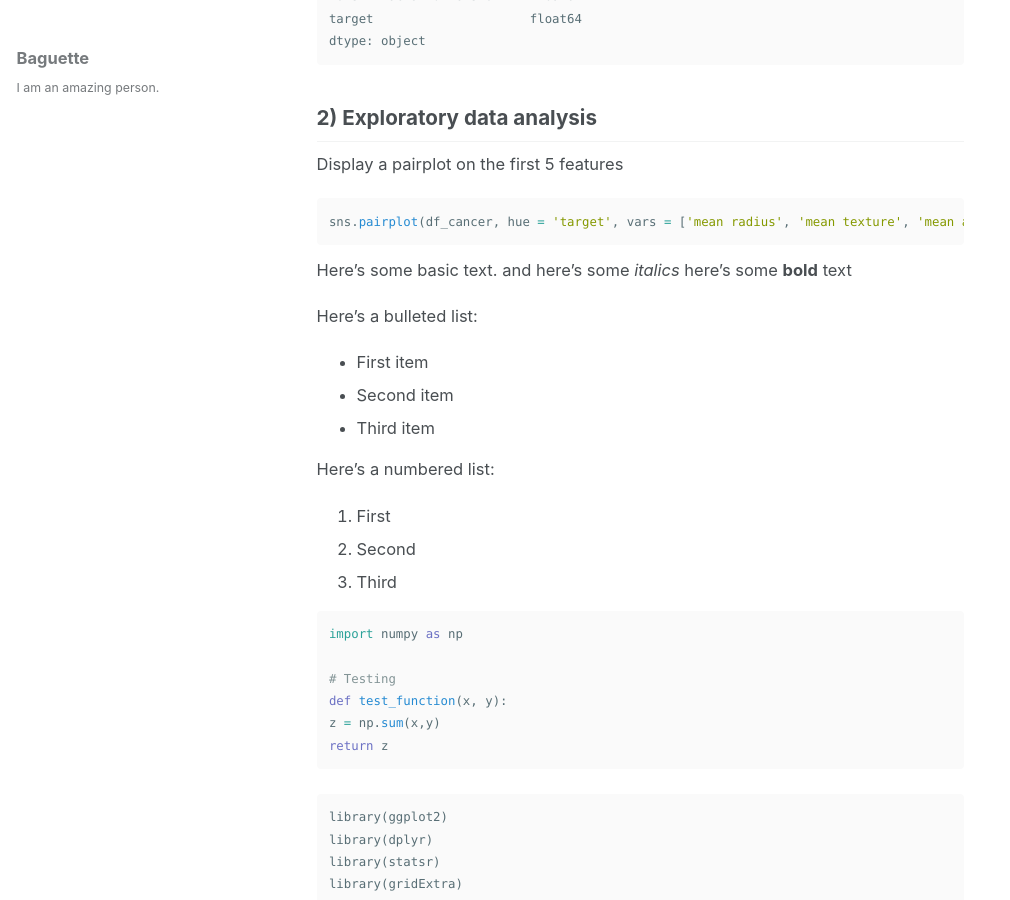
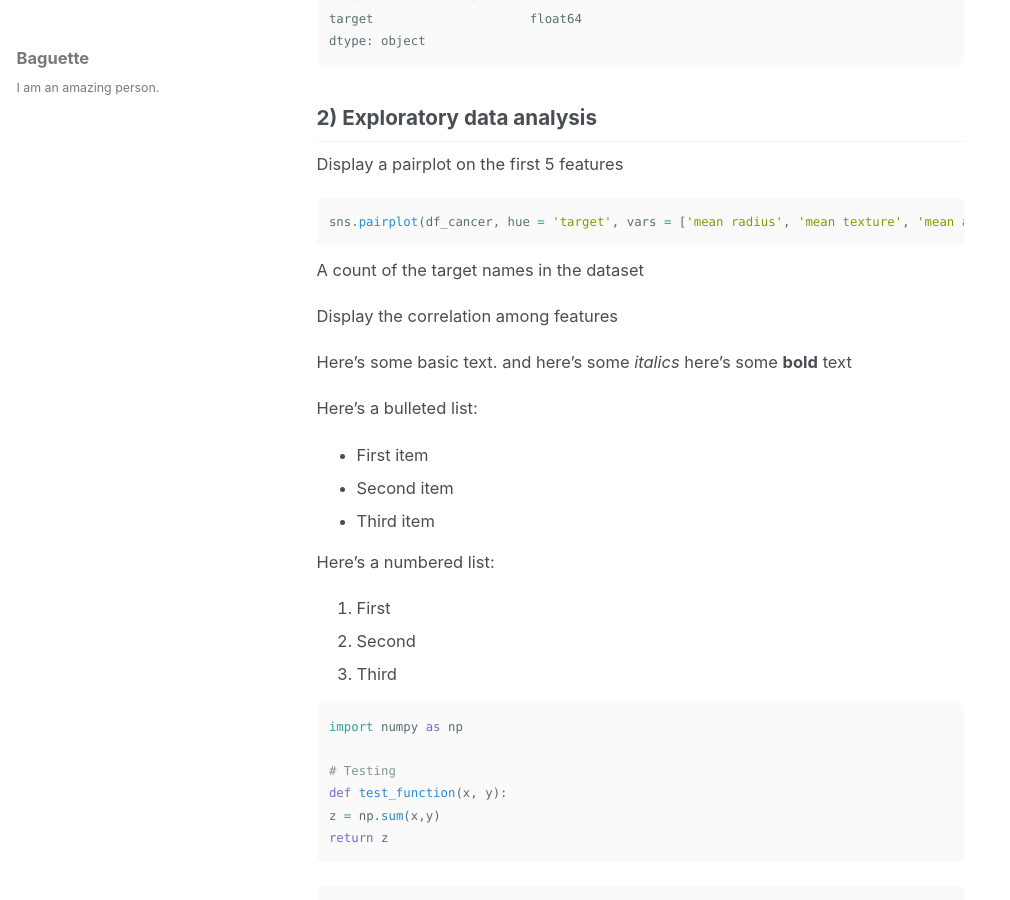
Before and after one commit to baguettexci/baguettexci.gituhb.io, a Jekyll site: the page built from _posts/2018-10-14-Project.md, in a window 1280 px wide and 900 px high, scrolled down 7985 px. Shown: the whole window, without its empty margins (0-1010 px from the left). Built offline with Jekyll 4.4.1, drawn with Linux system fonts in a browser that asks for light colours; nearby versions of some CDN libraries.

Commit message:
Update 2018-10-14-Project.md

```diff
--- a/_posts/2018-10-14-Project.md
+++ b/_posts/2018-10-14-Project.md
@@ -717,6 +717,9 @@ sns.pairplot(df_cancer, hue = 'target', vars = ['mean radius', 'mean texture', '
 
 {% endhighlight %}
 
+A count of the target names in the dataset
+
+Display the correlation among features
 
 
 Here's some basic text.
```
